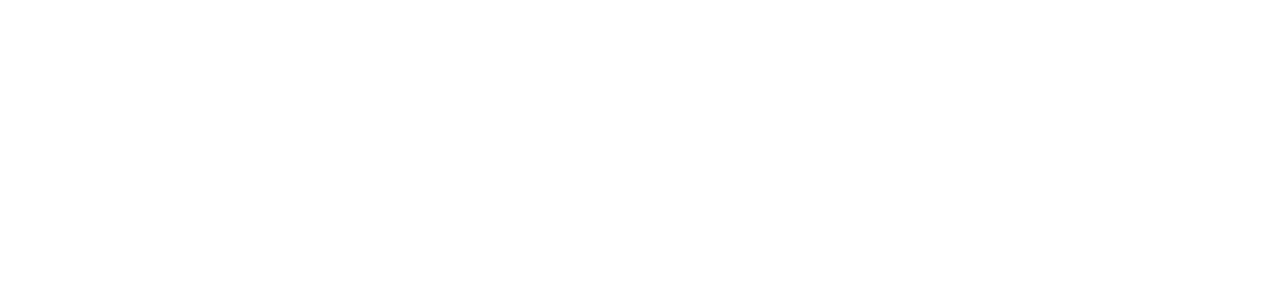
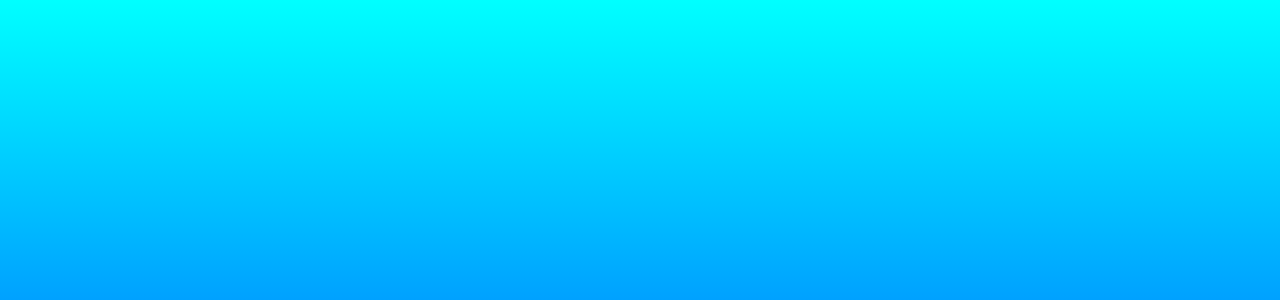
Before and after one commit to iAmBeastSlayer/git2, a plain HTML site: page index.html in a window 1280 px wide. Shown: the top 300 px of the page. Drawn offline with Linux system fonts and the light colour scheme.

Commit message:
Designing is Added

```diff
--- a/style.css
+++ b/style.css
@@ -3,7 +3,7 @@ body{
     align-items: center;
     justify-content: center;
     height: 100vh;
-    background-image: linear-gradient(cyan,90deg,blue);
+    background-image: linear-gradient(cyan,blue);
     color: white;
     flex-direction: column;
 }
```
